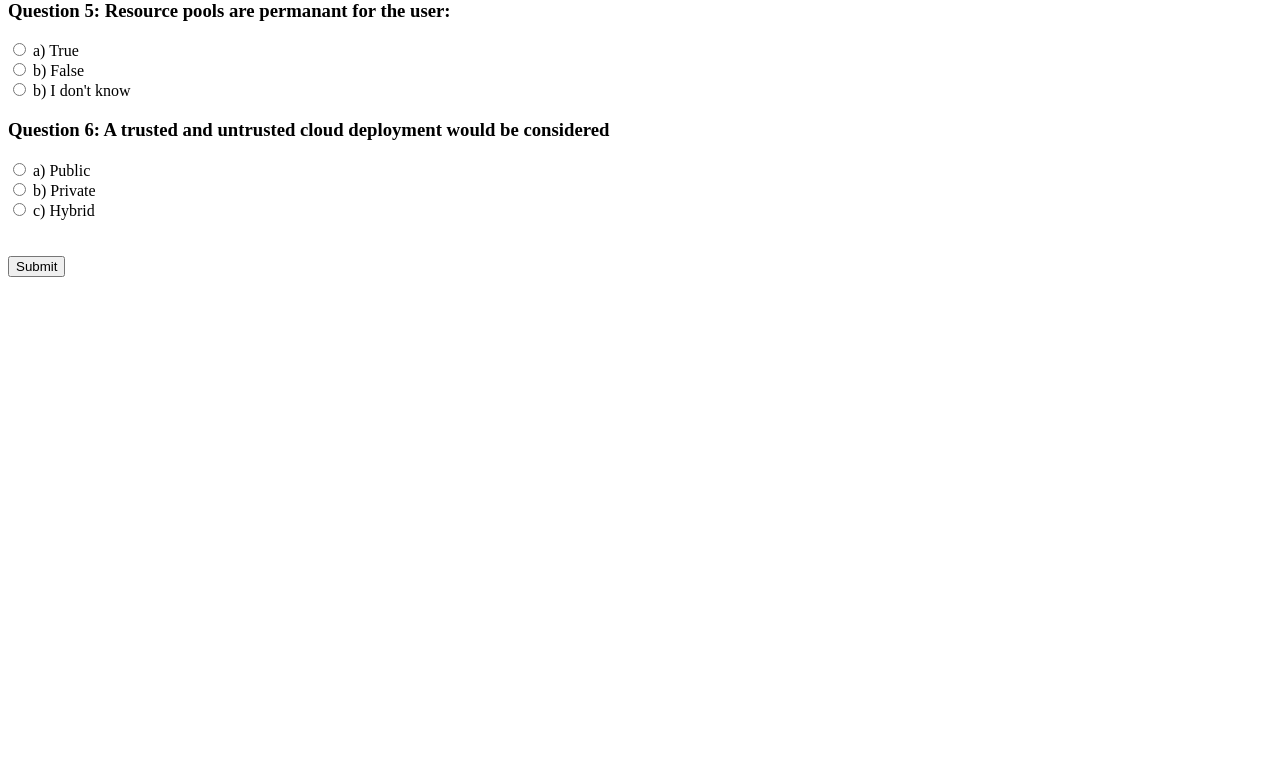
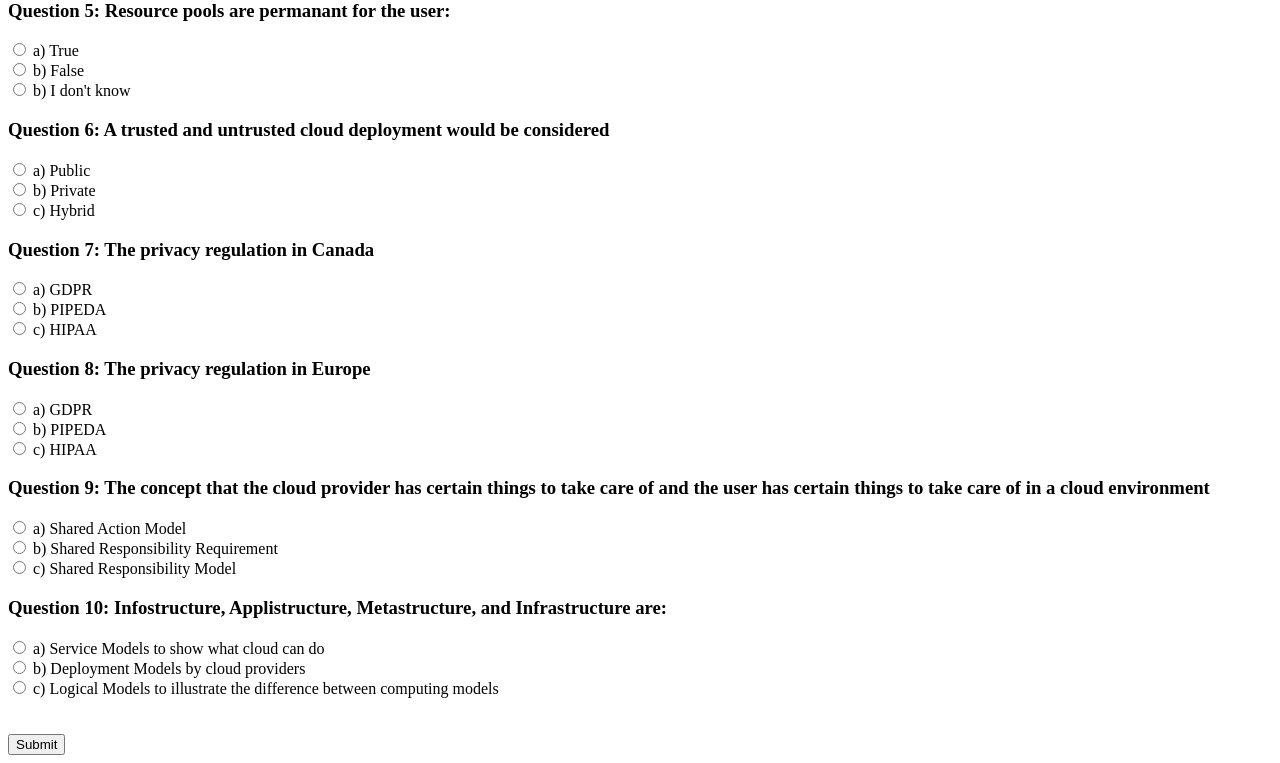
Before and after one commit to quirozity/quizapp1, a Flask app: page / in a window 1280 px wide. Shown: the part 558-1321 px from the top of the page. Before the commit the page ends 835 px from the top, so only its background shows below. Run offline with Flask 3, Linux system fonts and the light colour scheme.

Commit message:
Update index.html

```diff
--- a/templates/index.html
+++ b/templates/index.html
@@ -36,6 +36,26 @@
         <input type="radio" name="q6" value="b"> b) Private<br>
         <input type="radio" name="q6" value="c"> c) Hybrid<br>
 
+        <h3>Question 7: The privacy regulation in Canada</h3>
+        <input type="radio" name="q7" value="a"> a) GDPR<br>
+        <input type="radio" name="q7" value="b"> b) PIPEDA<br>
+        <input type="radio" name="q7" value="c"> c) HIPAA<br>
+
+        <h3>Question 8: The privacy regulation in Europe</h3>
+        <input type="radio" name="q8" value="a"> a) GDPR<br>
+        <input type="radio" name="q8" value="b"> b) PIPEDA<br>
+        <input type="radio" name="q8" value="c"> c) HIPAA<br>
+
+        <h3>Question 9: The concept that the cloud provider has certain things to take care of and the user has certain things to take care of in a cloud environment</h3>
+        <input type="radio" name="q9" value="a"> a) Shared Action Model<br>
+        <input type="radio" name="q9" value="b"> b) Shared Responsibility Requirement<br>
+        <input type="radio" name="q9" value="c"> c) Shared Responsibility Model<br>
+
+        <h3>Question 10: Infostructure, Applistructure, Metastructure, and Infrastructure are:</h3>
+        <input type="radio" name="q10" value="a"> a) Service Models to show what cloud can do<br>
+        <input type="radio" name="q10" value="b"> b) Deployment Models by cloud providers<br>
+        <input type="radio" name="q10" value="c"> c) Logical Models to illustrate the difference between computing models<br>
+
 
         <br><br>
         <input type="submit" value="Submit">
```
